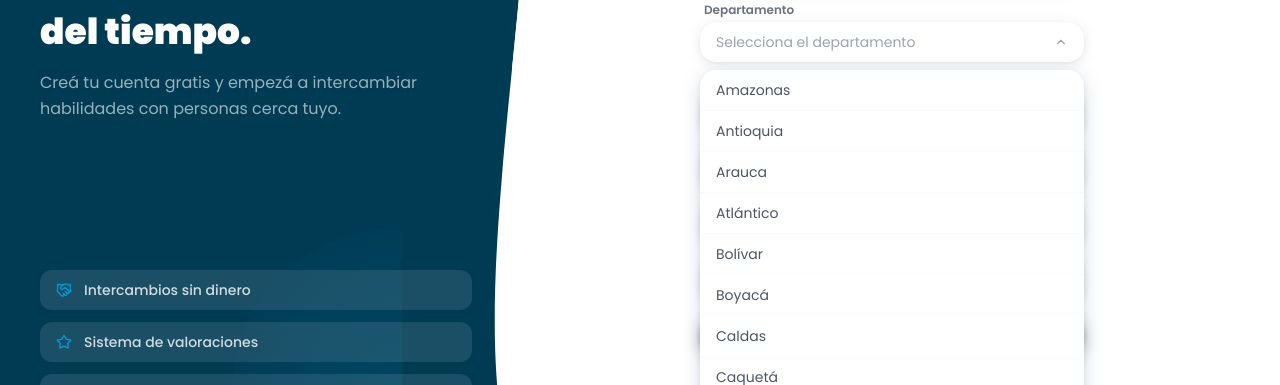
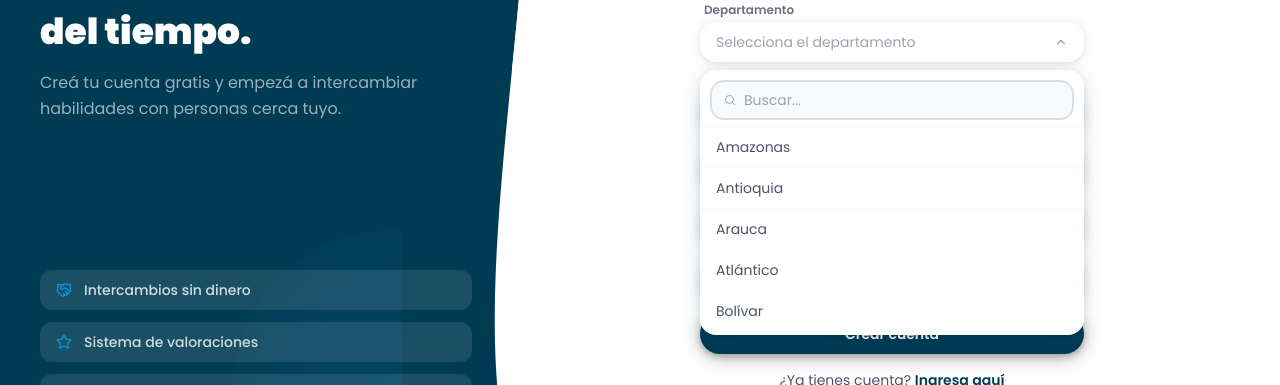
Before and after one commit to J-Camilo/bank-time-front, a React (Vite) app: page /register in a window 1280 px wide. Both pictures are taken after a click on the button "Selecciona el departamento". Shown: the part 330-715 px from the top of the page. Built offline with nearby package versions, Linux system fonts and the light colour scheme; no server answers.

Commit message:
se agrega correciones de las cards de dashboard y el horario del intercambio

```diff
--- a/src/components/ui/Select.tsx
+++ b/src/components/ui/Select.tsx
@@ -1,5 +1,5 @@
 import { useState, useRef, useEffect } from 'react';
-import { ChevronDown } from 'lucide-react';
+import { ChevronDown, Search } from 'lucide-react';
 import { AnimatePresence, motion } from 'framer-motion';
 
 export interface SelectOption {
@@ -13,21 +13,41 @@ interface Props {
   onChange: (value: string) => void;
   placeholder?: string;
   className?: string;
+  searchable?: boolean;
 }
 
-const Select = ({ options, value, onChange, placeholder = 'Seleccionar', className = '' }: Props) => {
-  const [open, setOpen] = useState(false);
-  const ref = useRef<HTMLDivElement>(null);
+const Select = ({ options, value, onChange, placeholder = 'Seleccionar', className = '', searchable = false }: Props) => {
+  const [open, setOpen]   = useState(false);
+  const [query, setQuery] = useState('');
+  const ref       = useRef<HTMLDivElement>(null);
+  const searchRef = useRef<HTMLInputElement>(null);
 
   const selected = options.find(o => o.value === value);
+  const filtered = searchable && query
+    ? options.filter(o => o.label.toLowerCase().includes(query.toLowerCase()))
+    : options;
 
   useEffect(() => {
     const handler = (e: MouseEvent) => {
-      if (ref.current && !ref.current.contains(e.target as Node)) setOpen(false);
+      if (ref.current && !ref.current.contains(e.target as Node)) {
+        setOpen(false);
+        setQuery('');
+      }
     };
     document.addEventListener('mousedown', handler);
     return () => document.removeEventListener('mousedown', handler);
   }, []);
+
+  useEffect(() => {
+    if (open && searchable) setTimeout(() => searchRef.current?.focus(), 50);
+    if (!open) setQuery('');
+  }, [open, searchable]);
+
+  const pick = (val: string) => {
+    onChange(val);
+    setOpen(false);
+    setQuery('');
+  };
 
   return (
     <div ref={ref} className={`relative ${className}`}>
@@ -56,11 +76,30 @@ const Select = ({ options, value, onChange, placeholder = 'Seleccionar', classNa
             className="absolute right-0 bg-white rounded-2xl overflow-hidden z-50 min-w-full"
             style={{ boxShadow: 'var(--shadow-focus)', top: '3rem' }}
           >
-            {options.map(opt => (
+            {searchable && (
+              <div className="px-3 pt-3 pb-2 border-b border-gray-100">
+                <div className="relative">
+                  <Search size={12} className="absolute left-3 top-1/2 -translate-y-1/2 text-gray-400 pointer-events-none" />
+                  <input
+                    ref={searchRef}
+                    type="text"
+                    value={query}
+                    onChange={e => setQuery(e.target.value)}
+                    onKeyDown={e => e.key === 'Escape' && setOpen(false)}
+                    placeholder="Buscar..."
+                    className="w-full pl-8 pr-3 py-2 text-sm bg-gray-50 rounded-xl focus:outline-none focus:ring-2 focus:ring-navy/15 placeholder-gray-400"
+                  />
+                </div>
+              </div>
+            )}
+            <div className="max-h-52 overflow-y-auto">
+              {filtered.length === 0 ? (
+                <p className="text-xs text-gray-400 text-center py-4">Sin resultados</p>
+              ) : filtered.map(opt => (
                 <button
                   key={opt.value}
                   type="button"
-                onClick={() => { onChange(opt.value); setOpen(false); }}
+                  onClick={() => pick(opt.value)}
                   className={`w-full text-left px-4 py-2.5 text-sm transition-colors hover:bg-gray-50 border-b border-gray-50 last:border-0 ${
                     value === opt.value ? 'text-navy font-semibold bg-navy/5' : 'text-gray-600'
                   }`}
@@ -68,6 +107,7 @@ const Select = ({ options, value, onChange, placeholder = 'Seleccionar', classNa
                   {opt.label}
                 </button>
               ))}
+            </div>
           </motion.div>
         )}
       </AnimatePresence>
--- a/src/pages/Dashboard.tsx
+++ b/src/pages/Dashboard.tsx
@@ -62,10 +62,10 @@ export default function Dashboard() {
         color: dark ? 'white' : 'inherit',
       }}
     >
-      <div>
+      <div className="min-w-0 flex-1 pr-3">
         <p className={`text-xs font-semibold uppercase tracking-wide mb-2 ${dark ? 'text-white/60' : 'text-gray-400'}`}>{label}</p>
         <p className={`text-4xl md:text-5xl font-black leading-none ${dark ? 'text-white' : 'text-gray-900'}`}>{value}</p>
-        <p className={`text-xs mt-2 ${dark ? 'text-sky-bright/70' : 'text-sky-mid'}`}>{sub}</p>
+        <p className={`text-xs mt-2 truncate ${dark ? 'text-sky-bright/70' : 'text-sky-mid'}`} title={sub}>{sub}</p>
       </div>
       <div className={`w-9 h-9 rounded-xl flex items-center justify-center flex-shrink-0 ${dark ? 'bg-white/15' : 'bg-navy/8 border border-navy/10'}`}>
         <ArrowUpRight size={17} className={dark ? 'text-white' : 'text-navy'} />
@@ -96,20 +96,20 @@ export default function Dashboard() {
         <StatCard
           value={ganados}
           label="Créditos ganados"
-          sub={lastGanancia ? `Último: ${dayjs(lastGanancia.fecha).format('DD/MM/YYYY')}` : 'Sin movimientos aún'}
+          sub={lastGanancia ? `Últimos créditos ganados: ${dayjs(lastGanancia.fecha).format('DD/MM/YYYY')}` : 'Últimos créditos ganados'}
           dark
           onClick={() => navigate('/historial')}
         />
         <StatCard
           value={gastados}
           label="Créditos gastados"
-          sub={lastConsumo ? `Último: ${dayjs(lastConsumo.fecha).format('DD/MM/YYYY')}` : 'Sin movimientos aún'}
+          sub={lastConsumo ? `Últimos créditos gastados: ${dayjs(lastConsumo.fecha).format('DD/MM/YYYY')}` : 'Últimos créditos gastados'}
           onClick={() => navigate('/historial')}
         />
         <StatCard
           value={solicitudes.length}
           label="Servicios solicitados"
-          sub={lastSolicitud ? lastSolicitud.publicacion_titulo : 'Sin solicitudes aún'}
+          sub={lastSolicitud ? `Último servicio solicitado: ${lastSolicitud.publicacion_titulo}` : 'Último servicio solicitado'}
           onClick={() => navigate('/solicitudes/mis')}
         />
       </div>
--- a/src/pages/Intercambios.tsx
+++ b/src/pages/Intercambios.tsx
@@ -72,7 +72,7 @@ export default function Intercambios() {
         <h3 className={`font-bold text-base leading-snug mb-2 pr-16 ${s.text}`}>{i.publicacion_titulo}</h3>
         <div className="flex items-center justify-between">
           <span className={`flex items-center gap-1 text-xs ${active || i.estado === 'EN_CURSO' ? 'text-white/60' : 'text-gray-400'}`}>
-            <Clock size={11} /> {i.creditos_acordados} hora{i.creditos_acordados > 1 ? 's' : ''}
+            <Clock size={11} /> {i.creditos_acordados} crédito{i.creditos_acordados > 1 ? 's' : ''}
           </span>
           {i.estado === 'EN_CURSO' && (
             <button
--- a/src/pages/Register.tsx
+++ b/src/pages/Register.tsx
@@ -83,7 +83,7 @@ export default function Register() {
   const depOptions = Object.keys(DEPS).map(d => ({ value: d, label: d }));
   const munOptions = (DEPS[dep] || []).map(m => ({ value: m, label: m }));
 
-  const FormContent = () => (
+  const formFields = (
     <div className="space-y-3">
       <input className="input-field" placeholder="Ingrese su nombre"
         value={f.nombre} onChange={e => update('nombre', e.target.value)} required />
@@ -94,14 +94,24 @@ export default function Register() {
 
       <div>
         <label className="block text-xs font-semibold text-gray-500 mb-1 pl-1">Departamento</label>
-        <Select value={dep} onChange={v => { setDep(v); update('municipio', ''); }}
-          options={depOptions} placeholder="Selecciona el departamento" />
+        <Select
+          value={dep}
+          onChange={v => { setDep(v); update('municipio', ''); }}
+          options={depOptions}
+          placeholder="Selecciona el departamento"
+          searchable
+        />
       </div>
 
       <div>
         <label className="block text-xs font-semibold text-gray-500 mb-1 pl-1">Ciudad</label>
-        <Select value={f.municipio} onChange={v => update('municipio', v)}
-          options={munOptions} placeholder={dep ? 'Selecciona tu ciudad' : 'Primero elige departamento'} />
+        <Select
+          value={f.municipio}
+          onChange={v => update('municipio', v)}
+          options={munOptions}
+          placeholder={dep ? 'Selecciona tu ciudad' : 'Primero elige departamento'}
+          searchable
+        />
       </div>
 
       <input className="input-field" placeholder="Ingrese su dirección"
@@ -128,7 +138,6 @@ export default function Register() {
     <>
       {/* ── Mobile layout (< sm) ────────────────────────── */}
       <div className="sm:hidden min-h-screen bg-white flex flex-col">
-        {/* Navy top band */}
         <div
           className="bg-navy flex items-end justify-center pb-8 pt-14 flex-shrink-0"
           style={{ borderRadius: '0 0 40px 40px' }}
@@ -139,26 +148,22 @@ export default function Register() {
           </div>
         </div>
 
-        {/* Scrollable form */}
         <div className="flex-1 overflow-y-auto px-6 py-8">
           <form onSubmit={submit} className="w-full max-w-sm mx-auto">
-            <FormContent />
+            {formFields}
           </form>
         </div>
       </div>
 
       {/* ── Desktop layout (≥ sm) ────────────────────────── */}
       <div className="hidden sm:flex h-screen bg-white relative overflow-hidden">
-        {/* Navy left panel — with brand content */}
         <div className="flex-shrink-0 bg-navy relative flex flex-col justify-between py-14 px-10 overflow-hidden"
           style={{ width: '40%' }}>
-          {/* Decorative blobs */}
           <div className="absolute -top-16 -left-16 w-72 h-72 rounded-full opacity-10"
             style={{ background: 'radial-gradient(circle, #009ADB, transparent)' }} />
           <div className="absolute -bottom-20 -right-10 w-80 h-80 rounded-full opacity-10"
             style={{ background: 'radial-gradient(circle, #009ADB, transparent)' }} />
 
-          {/* Logo */}
           <div className="relative z-10 flex items-center gap-3">
             <div className="w-11 h-11 rounded-2xl bg-white/15 flex items-center justify-center">
               <Landmark size={22} className="text-white" />
@@ -166,7 +171,6 @@ export default function Register() {
             <span className="text-white font-black text-2xl tracking-tight">BOTIme.</span>
           </div>
 
-          {/* Main copy */}
           <div className="relative z-10">
             <h2 className="text-4xl font-black text-white leading-tight mb-4">
               Unite a la<br />comunidad<br />del tiempo.
@@ -176,7 +180,6 @@ export default function Register() {
             </p>
           </div>
 
-          {/* Feature pills */}
           <div className="relative z-10 space-y-3">
             {[
               { icon: <Handshake size={16} />, text: 'Intercambios sin dinero' },
@@ -191,7 +194,6 @@ export default function Register() {
           </div>
         </div>
 
-        {/* S-wave SVG */}
         <svg
           xmlns="http://www.w3.org/2000/svg"
           style={{ position: 'absolute', top: 0, left: 'calc(40% - 110px)', width: '220px', height: '100%' }}
@@ -202,7 +204,6 @@ export default function Register() {
           <motion.path d={WAVE_WHITE[0]} animate={{ d: WAVE_WHITE }} transition={wave} fill="white" />
         </svg>
 
-        {/* Form area — scrollable */}
         <div
           className="flex-1 flex items-center justify-center overflow-y-auto py-8"
           style={{ paddingLeft: '120px', paddingRight: '10%' }}
@@ -216,7 +217,7 @@ export default function Register() {
           >
             <h2 className="text-3xl font-black text-gray-900 mb-1">Crear cuenta</h2>
             <p className="text-sm text-gray-400 mb-6">Completá tus datos para registrarte</p>
-            <FormContent />
+            {formFields}
           </motion.form>
         </div>
       </div>
```
Lines whose indentation alone changed are shown as unchanged.
